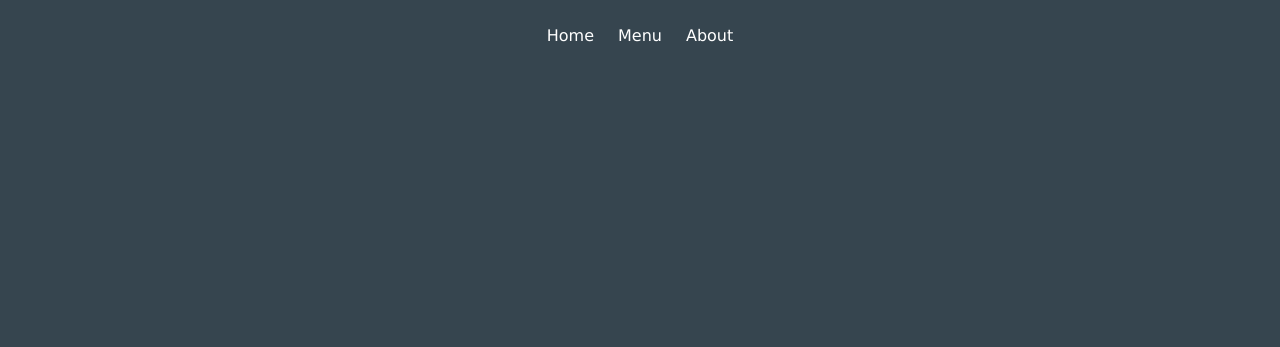
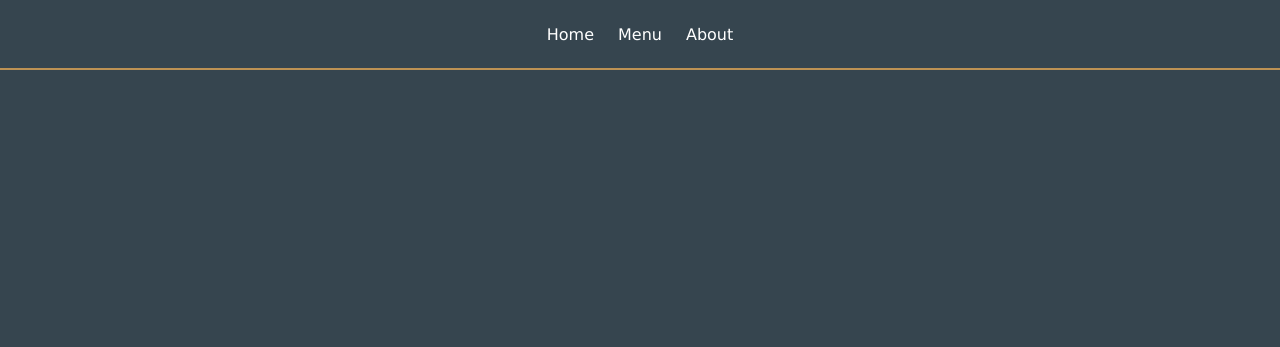
Before and after one commit to zenithyap/restaurant-page, a website built with webpack: page src/template.html in a window 1280 px wide. Shown: the top 347 px of the page. Built offline with nearby package versions, Linux system fonts and the light colour scheme.

Commit message:
Add border for navbar

```diff
--- a/src/styles.css
+++ b/src/styles.css
@@ -23,6 +23,7 @@ button {
     height: var(--navbar-height);
     justify-content: center;
     align-items: center;
+    border-bottom: 2px solid var(--gold-color);
     gap: 24px;
 }
 
```
